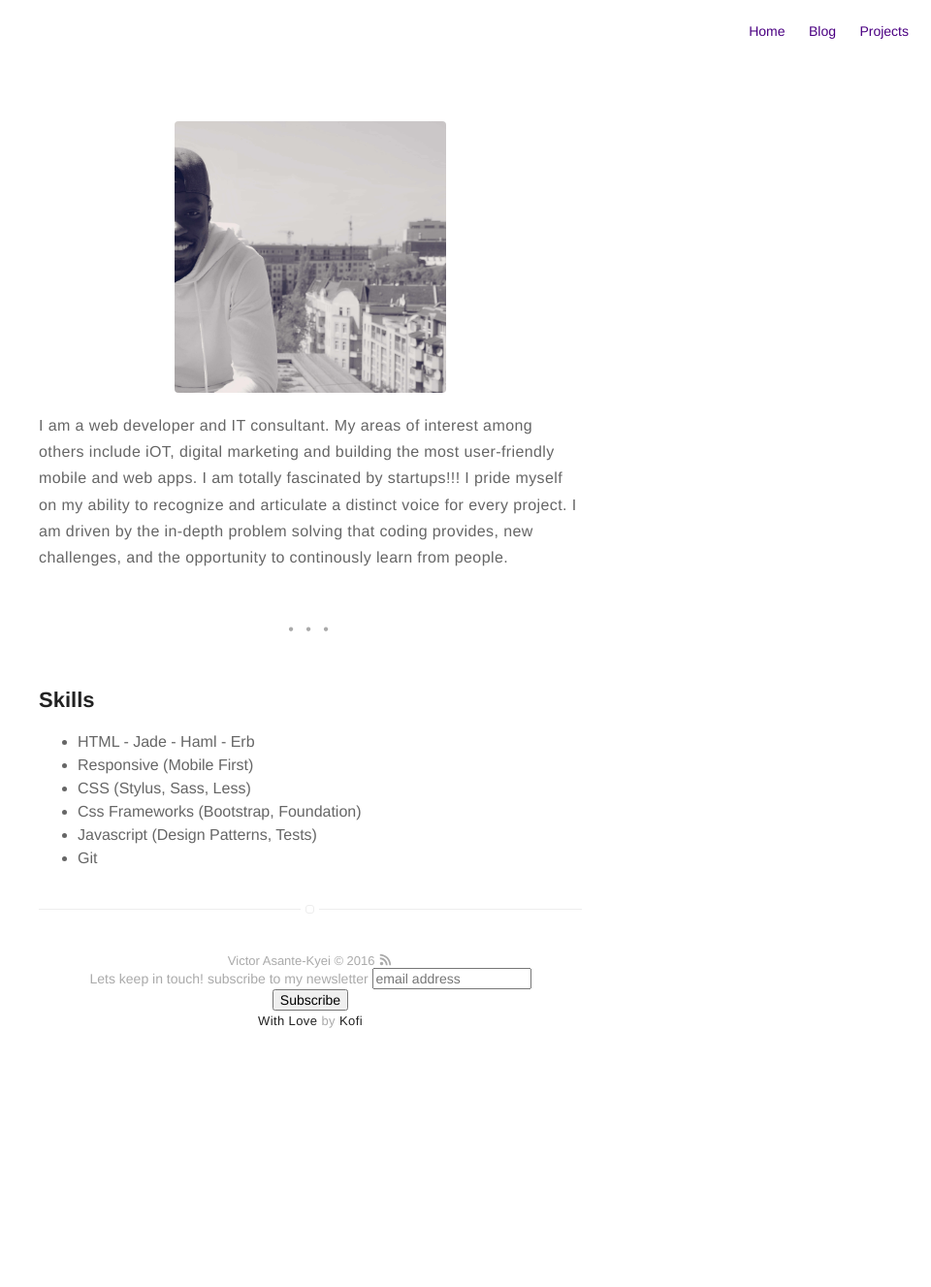
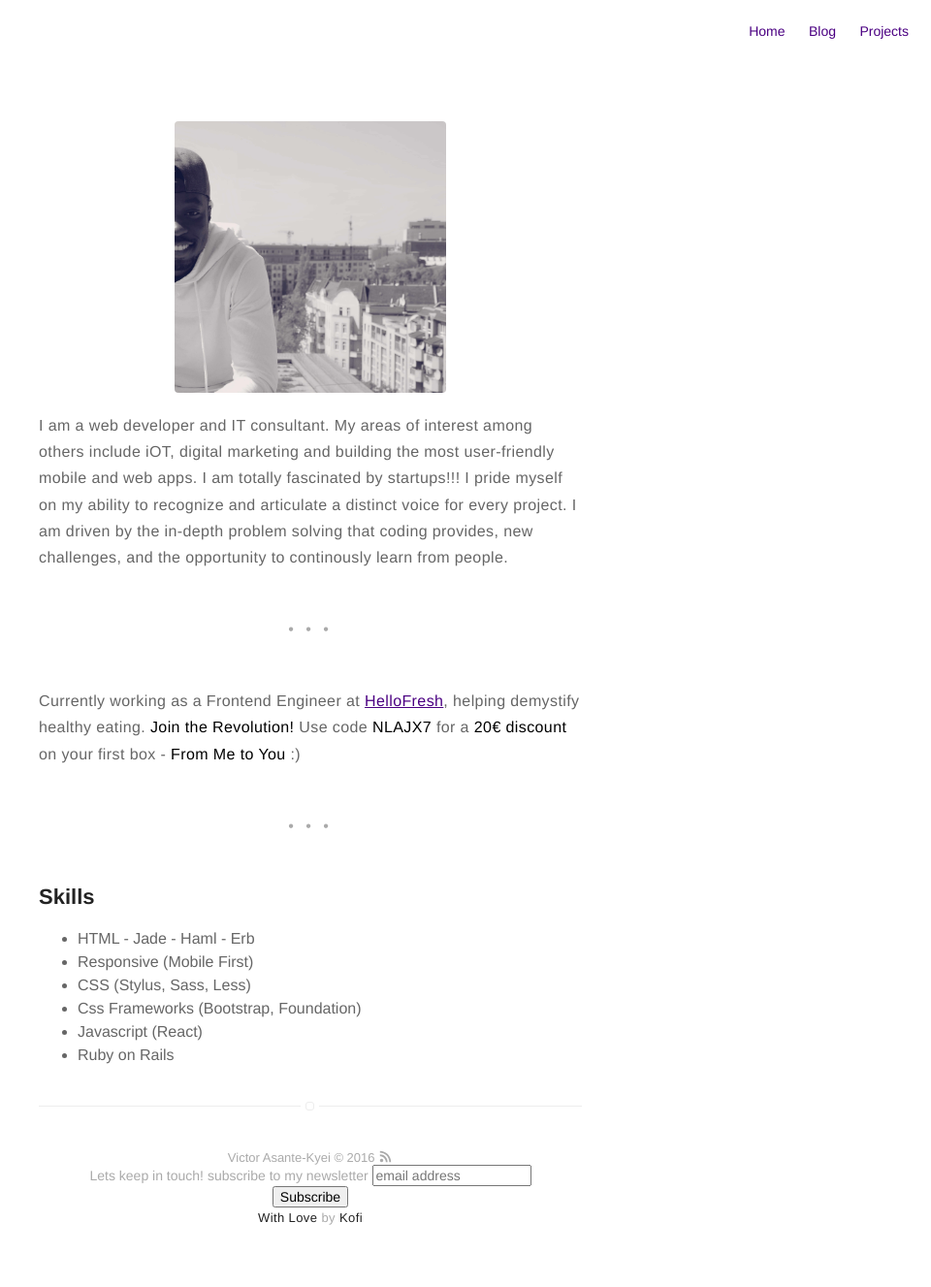
Before and after one commit to BruhKofi/bruhkofi.github.io, a Jekyll site: the page built from about.md, in a window 1280 px wide. Shown: the whole page at 97% size, without its empty margins (320-1280 px from the left). Built offline with Jekyll 4.4.1, drawn with Linux system fonts in a browser that asks for light colours; comment, search, counter and statistics services are not loaded; before the commit the page ends 1124 px from its top, so only the background shows below that.

Commit message:
add hellofresh code

```diff
--- a/about.md
+++ b/about.md
@@ -4,8 +4,11 @@ layout: page
 ---
 ![Profile Image]({{ site.url }}/{{ site.picture }})
 
-<p>I am a web developer and IT consultant. My areas of interest among others include iOT, digital marketing and building the most user-friendly mobile and web apps. I am totally fascinated by startups!!! I pride myself on my ability to recognize and articulate a distinct voice for every project. I am driven by the in-depth problem solving that coding provides, new challenges, and the opportunity to continously learn from people.</p>
+I am a web developer and IT consultant. My areas of interest among others include iOT, digital marketing and building the most user-friendly mobile and web apps. I am totally fascinated by startups!!! I pride myself on my ability to recognize and articulate a distinct voice for every project. I am driven by the in-depth problem solving that coding provides, new challenges, and the opportunity to continously learn from people.
 <div class="breaker"></div>
+Currently working as a Frontend Engineer at [HelloFresh](https://hellofresh.com){:target="_blank"}, helping demystify healthy eating. **Join the Revolution!** Use code **NLAJX7** for a **20€ discount** on your first box - **From Me to You** :)
+<div class="breaker"></div>
+
 
 <h2>Skills</h2>
 
@@ -14,8 +17,8 @@ layout: page
 	<li>Responsive (Mobile First)</li>
 	<li>CSS (Stylus, Sass, Less)</li>
 	<li>Css Frameworks (Bootstrap, Foundation)</li>
-	<li>Javascript (Design Patterns, Tests)</li>
-	<li>Git</li>
+	<li>Javascript (React)</li>
+	<li>Ruby on Rails</li>
 </ul>
 <!--
 <h2>Projects</h2>
```
Also changed, not shown: 1 other file.
